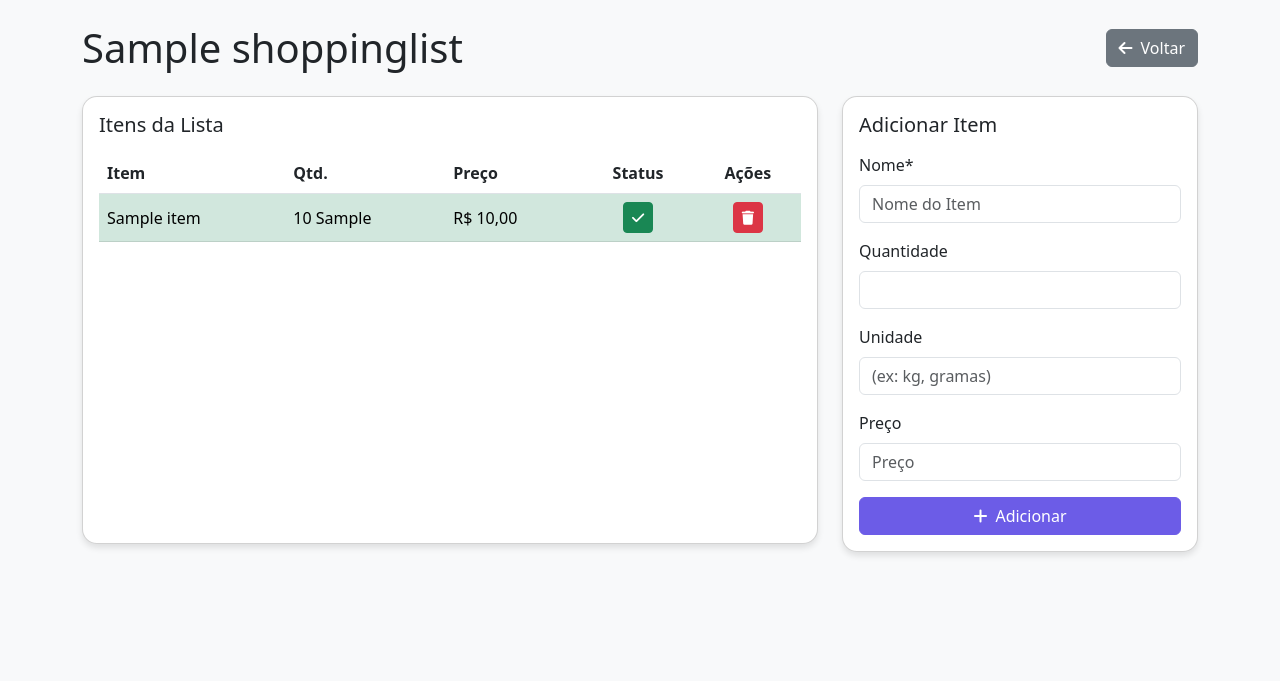
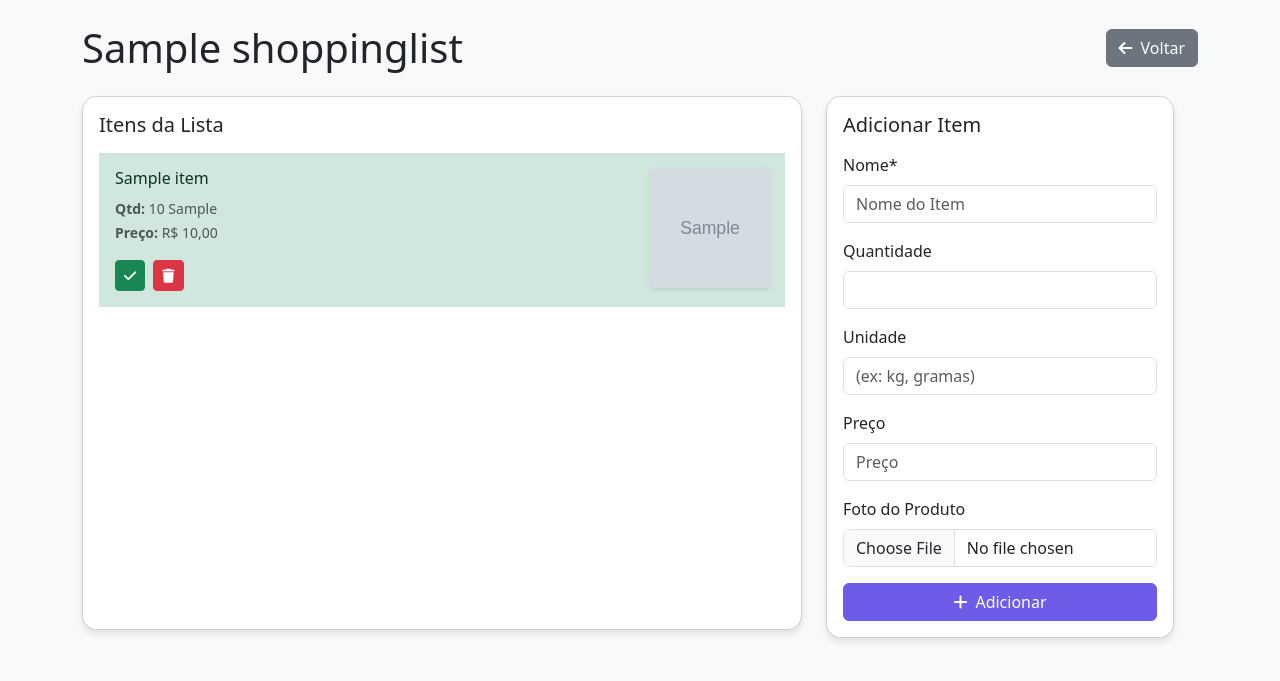
Before and after one commit to d4nielantoni/SUPERMERCADO, a Django app: page /lista/1/ in a window 1280 px wide. Shown: the part 56-737 px from the top of the page. Run offline with Django 5.2, Linux system fonts and the light colour scheme; a user stored in the database is signed in; tables that the repository leaves empty hold one stand-in row (values such as "Sample post"); grey boxes marked "Sample" are stand-in pictures; some libraries are stand-ins or nearby versions.

Commit message:
feat: adicionei funcionalidade de upload e exibição de fotos de produtos

```diff
--- a/shopping_lists/forms.py
+++ b/shopping_lists/forms.py
@@ -12,10 +12,11 @@ class ShoppingListForm(forms.ModelForm):
 class ItemForm(forms.ModelForm):
     class Meta:
         model = Item
-        fields = ['name', 'quantity', 'unit', 'price']
+        fields = ['name', 'quantity', 'unit', 'price', 'photo']
         widgets = {
             'name': forms.TextInput(attrs={'class': 'form-control', 'placeholder': 'Nome do Item'}),
             'quantity': forms.NumberInput(attrs={'class': 'form-control', 'min': '1'}),
             'unit': forms.TextInput(attrs={'class': 'form-control', 'placeholder': '(ex: kg, gramas)'}),
-            'price': forms.NumberInput(attrs={'class': 'form-control', 'step': '0.01', 'placeholder': 'Preço'})
+            'price': forms.NumberInput(attrs={'class': 'form-control', 'step': '0.01', 'placeholder': 'Preço'}),
+            'photo': forms.FileInput(attrs={'class': 'form-control', 'accept': 'image/*'})
         }
--- a/shopping_lists/models.py
+++ b/shopping_lists/models.py
@@ -22,6 +22,7 @@ class Item(models.Model):
     unit = models.CharField('Unidade', max_length=50, blank=True)
     purchased = models.BooleanField('Comprado', default=False)
     price = models.DecimalField('Preço', max_digits=10, decimal_places=2, null=True, blank=True)
+    photo = models.ImageField('Foto do Produto', upload_to='products/', null=True, blank=True)
 
     def __str__(self):
         if self.quantity and self.unit:
--- a/shopping_lists/templates/shopping_lists/list_detail.html
+++ b/shopping_lists/templates/shopping_lists/list_detail.html
@@ -14,47 +14,39 @@
 </div>
 
 <div class="row">
+<div class="row">
     <div class="col-lg-8 col-md-7 mb-4">
         {% if items %}
             <div class="card h-100">
                 <div class="card-body">
                     <h5 class="card-title mb-3">Itens da Lista</h5>
-                    <div class="table-responsive">
-                        <table class="table table-hover align-middle">
-                            <thead>
-                                <tr>
-                                    <th>Item</th>
-                                    <th>Qtd.</th>
-                                    <th>Preço</th>
-                                    <th class="text-center">Status</th>
-                                    <th class="text-center">Ações</th>
-                                </tr>
-                            </thead>
-                            <tbody>
                         {% for item in items %}
-                                    <tr {% if item.purchased %}class="table-success"{% endif %}>
-                                        <td>{{ item.name }}</td>
-                                        <td>
+                            <div class="list-group-item {% if item.purchased %}list-group-item-success{% endif %} p-3 position-relative" style="overflow: hidden;">
+                                {% if item.photo %}
+                                    <div style="position: absolute; top: 15px; right: 15px; z-index: 1;">
+                                        <img src="{{ item.photo.url }}" alt="{{ item.name }}"
+                                             class="rounded" style="width: 120px; height: 120px; object-fit: cover; box-shadow: 0 2px 4px rgba(0,0,0,0.1);">
+                                    </div>
+                                {% endif %}
+
+                                <div style="padding-right: 140px;">
+                                    <h6 class="mb-2">{{ item.name }}</h6>
+                                    <small class="text-muted">
                                         {% if item.quantity %}
                                             {% if item.unit %}
-                                                    {{ item.quantity }} {{ item.unit }}
+                                                <strong>Qtd:</strong> {{ item.quantity }} {{ item.unit }}
                                             {% else %}
-                                                    {{ item.quantity }}
+                                                <strong>Qtd:</strong> {{ item.quantity }}
                                             {% endif %}
                                         {% elif item.unit %}
-                                                {{ item.unit }}
-                                            {% else %}
-                                                -
+                                            <strong>Unidade:</strong> {{ item.unit }}
                                         {% endif %}
-                                        </td>
-                                        <td>
                                         {% if item.price %}
-                                                R$ {{ item.price }}
-                                            {% else %}
-                                                -
+                                            <br><strong>Preço:</strong> R$ {{ item.price }}
                                         {% endif %}
-                                        </td>
-                                        <td class="text-center">
+                                    </small>
+
+                                    <div class="d-flex gap-2 mt-3">
                                         <a href="{% url 'toggle_item' item.pk %}" class="btn btn-sm {% if item.purchased %}btn-success{% else %}btn-outline-success{% endif %}">
                                             {% if item.purchased %}
                                                 <i class="fas fa-check"></i>
@@ -62,18 +54,14 @@
                                                 <i class="fas fa-shopping-cart"></i>
                                             {% endif %}
                                         </a>
-                                        </td>
-                                        <td class="text-center">
                                         <a href="{% url 'delete_item' item.pk %}" class="btn btn-sm btn-danger"
                                            onclick="return confirm('Tem certeza que deseja deletar este item?')">
                                             <i class="fas fa-trash"></i>
                                         </a>
-                                        </td>
-                                    </tr>
+                                    </div>
+                                </div>
+                            </div>
                         {% endfor %}
-                            </tbody>
-                        </table>
-                    </div>
                 </div>
             </div>
         {% else %}
@@ -87,7 +75,7 @@
         <div class="card sticky-top" style="top: 80px">
             <div class="card-body">
                 <h5 class="card-title mb-3">Adicionar Item</h5>
-                <form method="post">
+                <form method="post" enctype="multipart/form-data">
                     {% csrf_token %}
                     {{ form|crispy }}
                     <button type="submit" class="btn btn-primary w-100">
--- a/shopping_lists/views.py
+++ b/shopping_lists/views.py
@@ -55,7 +55,7 @@ def list_detail(request, pk):
     shopping_list = get_object_or_404(ShoppingList, pk=pk, user=request.user)
     items = shopping_list.items.all()
     if request.method == 'POST':
-        form = ItemForm(request.POST)
+        form = ItemForm(request.POST, request.FILES)
         if form.is_valid():
             item = form.save(commit=False)
             item.shopping_list = shopping_list
```
Also changed, not shown: shopping_lists/migrations/0004_item_photo.py (added). Lines whose indentation alone changed are shown as unchanged.
